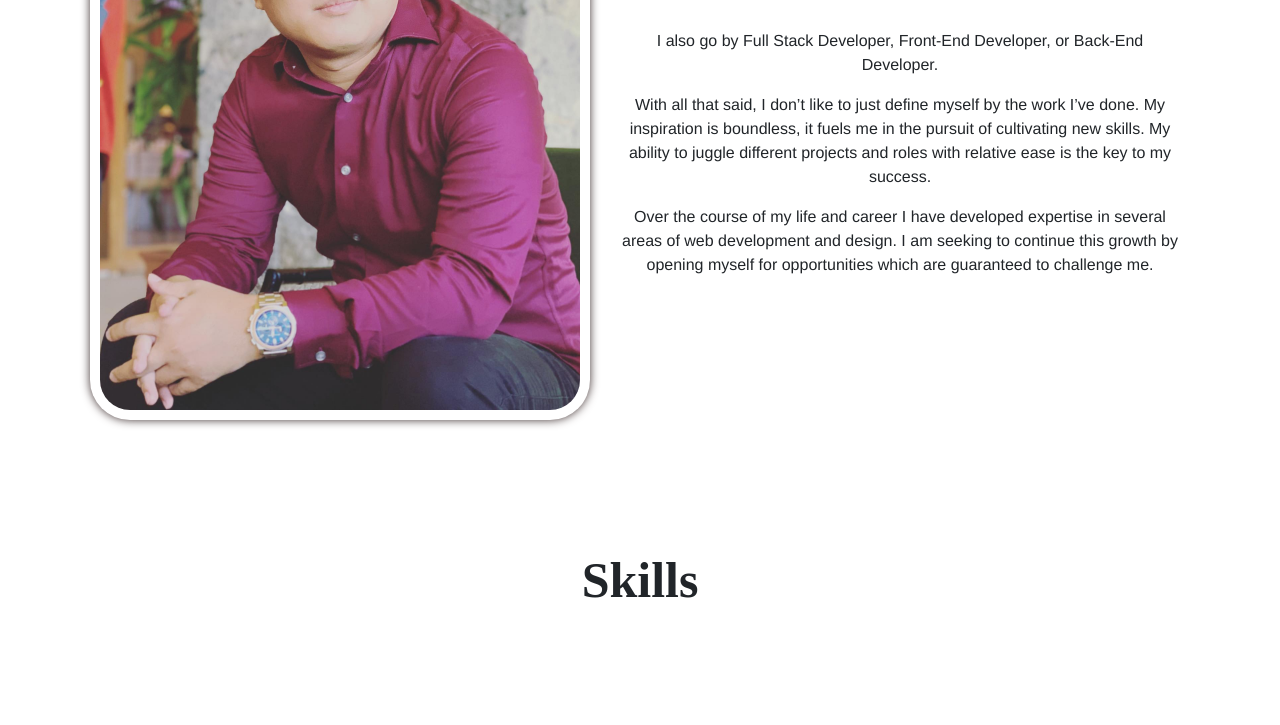
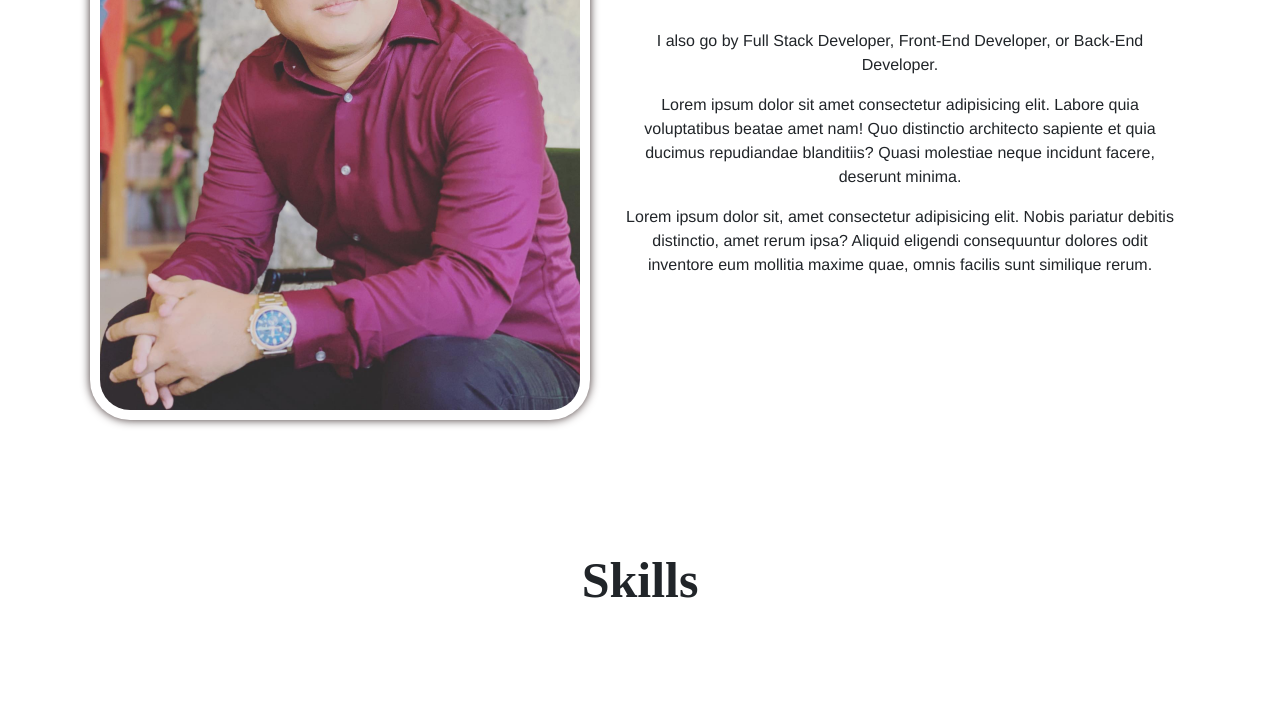
Before and after one commit to hanjo24/Portfolio, a plain HTML site: page index.html in a window 1280 px wide. Shown: the part 1286-2011 px from the top of the page. Drawn offline with nearby package versions, Linux system fonts and the light colour scheme; a web font is replaced by a local one.

Commit message:
description add

```diff
--- a/index.html
+++ b/index.html
@@ -71,13 +71,10 @@
           <h3><strong>Hi, I’m Johan. An avid gamer, adventurous traveler, and animal-lover.</strong></h3>
           <br />
           <p>I also go by Full Stack Developer, Front-End Developer, or Back-End Developer. </p>
-          <p>With all that said, I don’t like to just define myself by the work I’ve done. My inspiration is boundless,
-            it fuels me in the pursuit of cultivating new skills.
-            My ability to juggle different projects and roles with relative ease is the key to my success.</p>
-          <p>Over the course of my life and career I have developed expertise in several areas of web development and
-            design.
-            I am seeking to continue this growth by opening myself for opportunities which are guaranteed to challenge
-            me.</p>
+          <p>Lorem ipsum dolor sit amet consectetur adipisicing elit. Labore quia voluptatibus beatae amet nam! Quo distinctio
+             architecto sapiente et quia ducimus repudiandae blanditiis? Quasi molestiae neque incidunt facere, deserunt minima.</p>
+          <p>Lorem ipsum dolor sit, amet consectetur adipisicing elit. Nobis pariatur debitis distinctio, amet rerum ipsa? Aliquid eligendi
+             consequuntur dolores odit inventore eum mollitia maxime quae, omnis facilis sunt similique rerum.</p>
         </div>
 
       </div>
```
